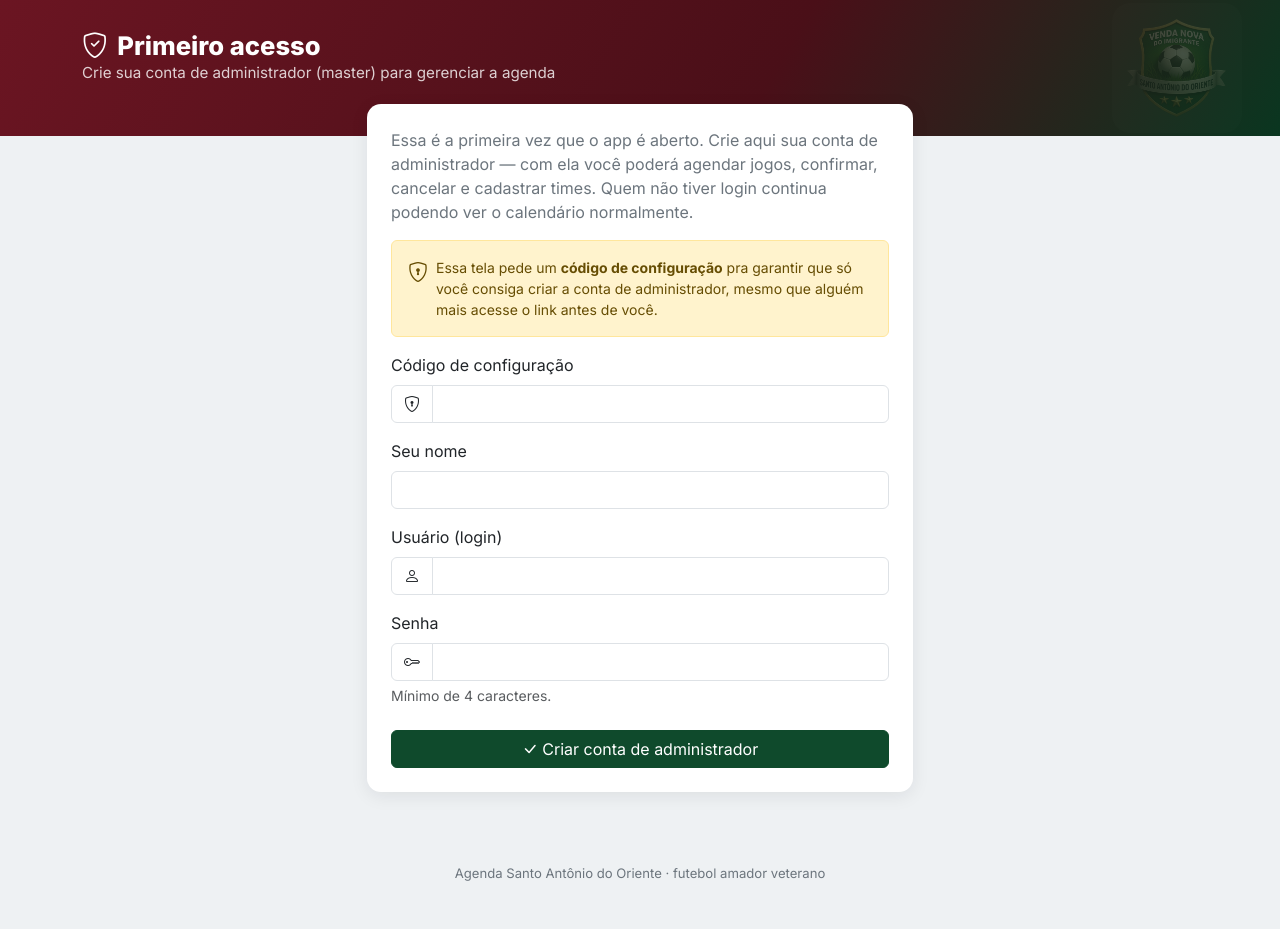
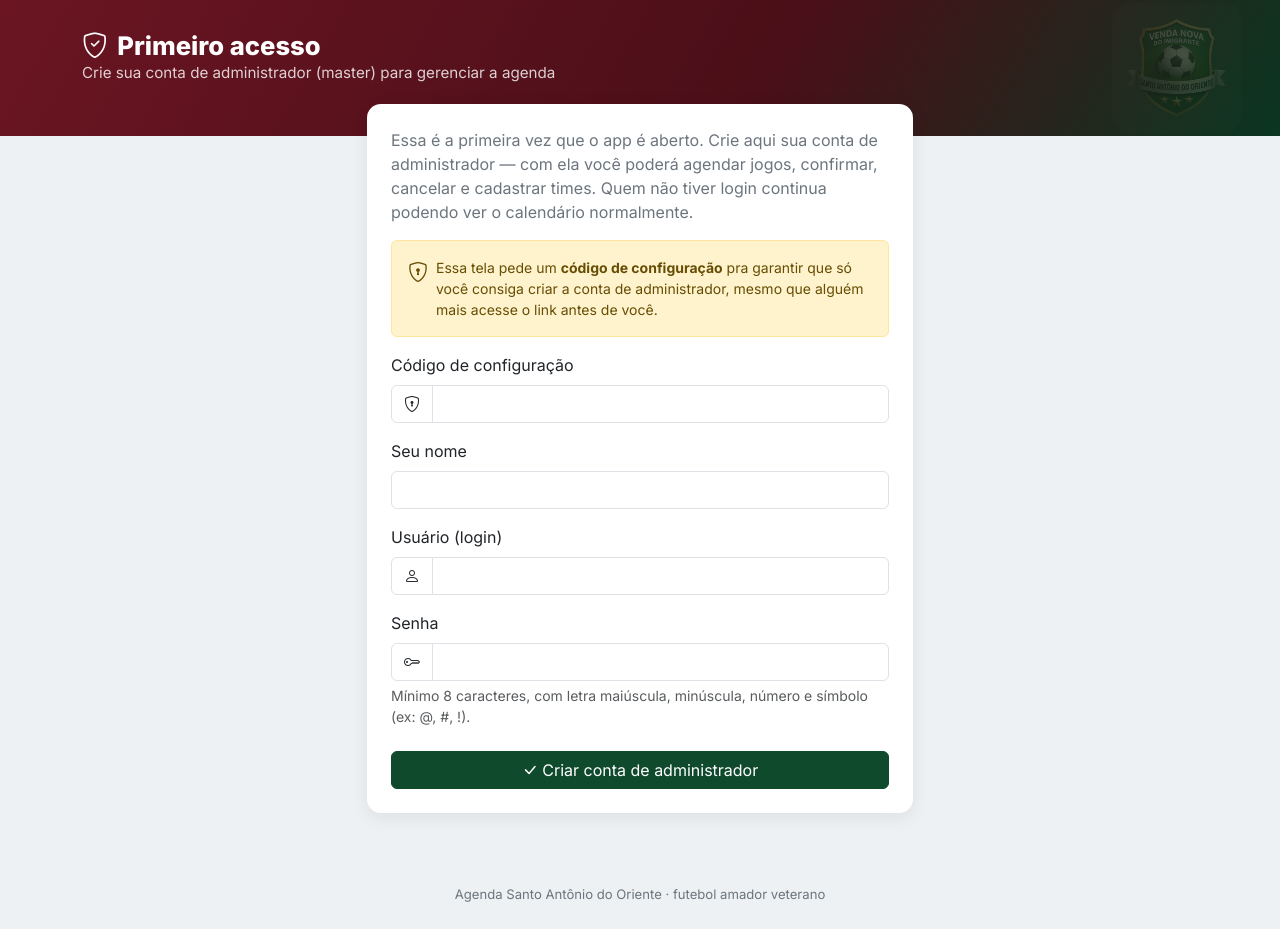
Before and after one commit to leomodolosa-boop/santo-antonio-agenda, a Flask app: page /configurar-master in a window 1280 px wide. Shown: the part 91-1020 px from the top of the page. Before the commit the page ends 972 px from the top, so only its background shows below. Run offline with Flask 3, Linux system fonts and the light colour scheme; data comes from the database, SQL or seed files in the repository; data that the repository does not hold is empty.

Commit message:
Simplifica perfis de usuário e exige senha forte
Remove a escolha de perfil na criação de usuários: toda conta criada
em "Usuários" recebe acesso completo (igual ao administrador que a
criou). Quem não tem login continua só visualizando o app.

Exige senha com no mínimo 8 caracteres, letra maiúscula, minúscula,
número e símbolo — validado no navegador (pattern) e no servidor,
tanto na criação da conta master quanto na de novos usuários.

```diff
--- a/app.py
+++ b/app.py
@@ -1,6 +1,7 @@
 import calendar
 import functools
 import os
+import re
 import sqlite3
 from datetime import date, timedelta
 from pathlib import Path
@@ -10,6 +11,20 @@ from werkzeug.security import check_password_hash, generate_password_hash
 from werkzeug.utils import secure_filename
 
 from db import TIME_FIXO, gerar_icones_pwa, get_conn, init_db
+
+
+def validar_senha_forte(senha):
+    if len(senha) < 8:
+        return "A senha precisa ter pelo menos 8 caracteres."
+    if not re.search(r"[A-Z]", senha):
+        return "A senha precisa ter pelo menos uma letra maiúscula."
+    if not re.search(r"[a-z]", senha):
+        return "A senha precisa ter pelo menos uma letra minúscula."
+    if not re.search(r"[0-9]", senha):
+        return "A senha precisa ter pelo menos um número."
+    if not re.search(r"[^A-Za-z0-9]", senha):
+        return "A senha precisa ter pelo menos um símbolo (ex: @, #, !, %)."
+    return None
 
 app = Flask(__name__)
 app.secret_key = os.environ.get("SECRET_KEY", "chave-local-de-desenvolvimento-trocar-em-producao")
@@ -78,8 +93,8 @@ def configurar_master():
             erro = "Preencha todos os campos."
         elif codigo != SETUP_TOKEN:
             erro = "Código de configuração incorreto."
-        elif len(senha) < 4:
-            erro = "A senha precisa ter pelo menos 4 caracteres."
+        elif validar_senha_forte(senha):
+            erro = validar_senha_forte(senha)
         else:
             conn.execute(
                 "INSERT INTO usuarios (nome, usuario, senha_hash, perfil) VALUES (?, ?, ?, 'master')",
@@ -142,25 +157,24 @@ def usuarios():
         email = request.form.get("email", "").strip()
         usuario_login = request.form.get("usuario", "").strip().lower()
         senha = request.form.get("senha", "")
-        perfil = request.form.get("perfil", "visualizacao")
-        if perfil not in ("master", "visualizacao"):
-            perfil = "visualizacao"
 
         if not nome or not usuario_login or not senha:
             erro = "Preencha nome, usuário e senha."
-        elif len(senha) < 4:
-            erro = "A senha precisa ter pelo menos 4 caracteres."
+        elif validar_senha_forte(senha):
+            erro = validar_senha_forte(senha)
         else:
             try:
+                # Toda conta criada aqui recebe acesso completo (master),
+                # igual ao do administrador que a criou.
                 conn.execute(
-                    "INSERT INTO usuarios (nome, email, usuario, senha_hash, perfil) VALUES (?, ?, ?, ?, ?)",
-                    (nome, email, usuario_login, generate_password_hash(senha), perfil),
+                    "INSERT INTO usuarios (nome, email, usuario, senha_hash, perfil) VALUES (?, ?, ?, ?, 'master')",
+                    (nome, email, usuario_login, generate_password_hash(senha)),
                 )
                 conn.commit()
             except sqlite3.IntegrityError:
                 erro = "Já existe um usuário com esse login."
 
-    lista = conn.execute("SELECT * FROM usuarios ORDER BY perfil DESC, nome").fetchall()
+    lista = conn.execute("SELECT * FROM usuarios ORDER BY nome").fetchall()
     conn.close()
     return render_template("usuarios.html", usuarios=lista, erro=erro)
 
--- a/templates/configurar_master.html
+++ b/templates/configurar_master.html
@@ -56,9 +56,12 @@
             <label class="form-label">Senha</label>
             <div class="input-group">
               <span class="input-group-text bg-white"><i class="bi bi-key"></i></span>
-              <input type="password" class="form-control" name="senha" autocomplete="new-password" minlength="4" required>
+              <input type="password" class="form-control" name="senha" autocomplete="new-password"
+                     minlength="8" required
+                     pattern="(?=.*[a-z])(?=.*[A-Z])(?=.*\d)(?=.*[^A-Za-z0-9]).{8,}"
+                     title="Mínimo 8 caracteres, com letra maiúscula, minúscula, número e símbolo.">
             </div>
-            <div class="form-text">Mínimo de 4 caracteres.</div>
+            <div class="form-text">Mínimo 8 caracteres, com letra maiúscula, minúscula, número e símbolo (ex: @, #, !).</div>
           </div>
           <button type="submit" class="btn btn-brand w-100"><i class="bi bi-check-lg"></i> Criar conta de administrador</button>
         </form>
```
Also changed, not shown: templates/usuarios.html (+12 -18 lines).
